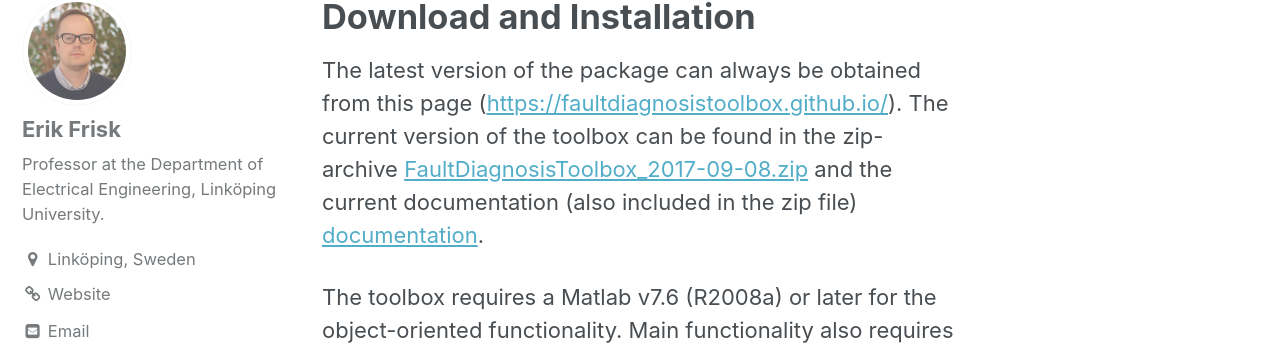
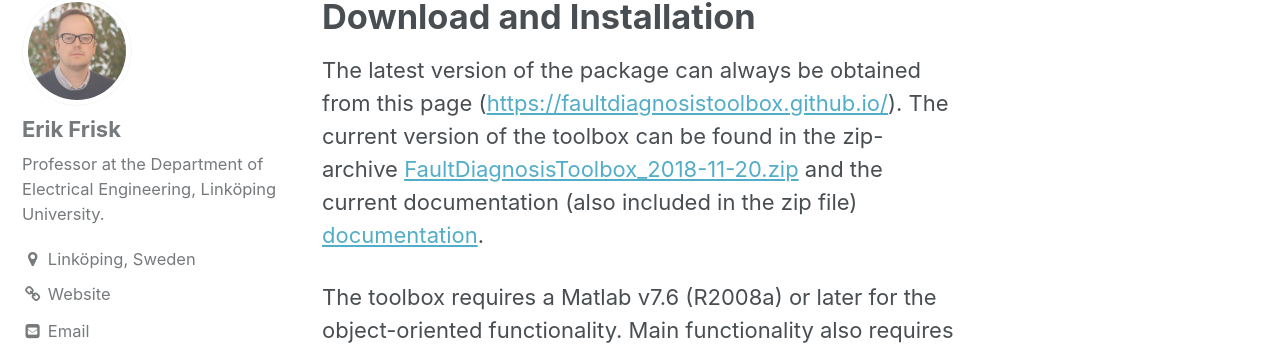
Before and after one commit to faultdiagnosistoolbox/faultdiagnosistoolbox.github.io, a Jekyll site: the page built from _pages/download.md, in a window 1280 px wide and 900 px high. Shown: the part 148-498 px from the top of the window. Built offline with Jekyll 4.4.1, drawn with Linux system fonts in a browser that asks for light colours.

Commit message:
Updated with new version

```diff
--- a/_config.yml
+++ b/_config.yml
@@ -182,7 +182,7 @@ paginate_path: /page:num/
 timezone: # http://en.wikipedia.org/wiki/List_of_tz_database_time_zones
 
 # Plugins
-gems:
+plugins:
   - jekyll-paginate
   - jekyll-sitemap
   - jekyll-gist
--- a/_pages/download.md
+++ b/_pages/download.md
@@ -37,7 +37,7 @@ window.onload = function() {
 
 The latest version of the package can always be obtained from this page
 (<https://faultdiagnosistoolbox.github.io/>). The current version of the toolbox
-can be found in the zip-archive <a href="/_releases/FaultDiagnosisToolbox_2017-09-08.zip" id="downloadlink">FaultDiagnosisToolbox_2017-09-08.zip</a>
+can be found in the zip-archive <a href="/_releases/FaultDiagnosisToolbox_2018-11-20.zip" id="downloadlink">FaultDiagnosisToolbox_2018-11-20.zip</a>
 and the current documentation (also included in the zip file) [documentation](/_releases/user-manual_2017-09-08.pdf).
 
 The toolbox requires a Matlab v7.6 (R2008a) or later for the object-oriented functionality.
```
Also changed, not shown: 1 other file.
